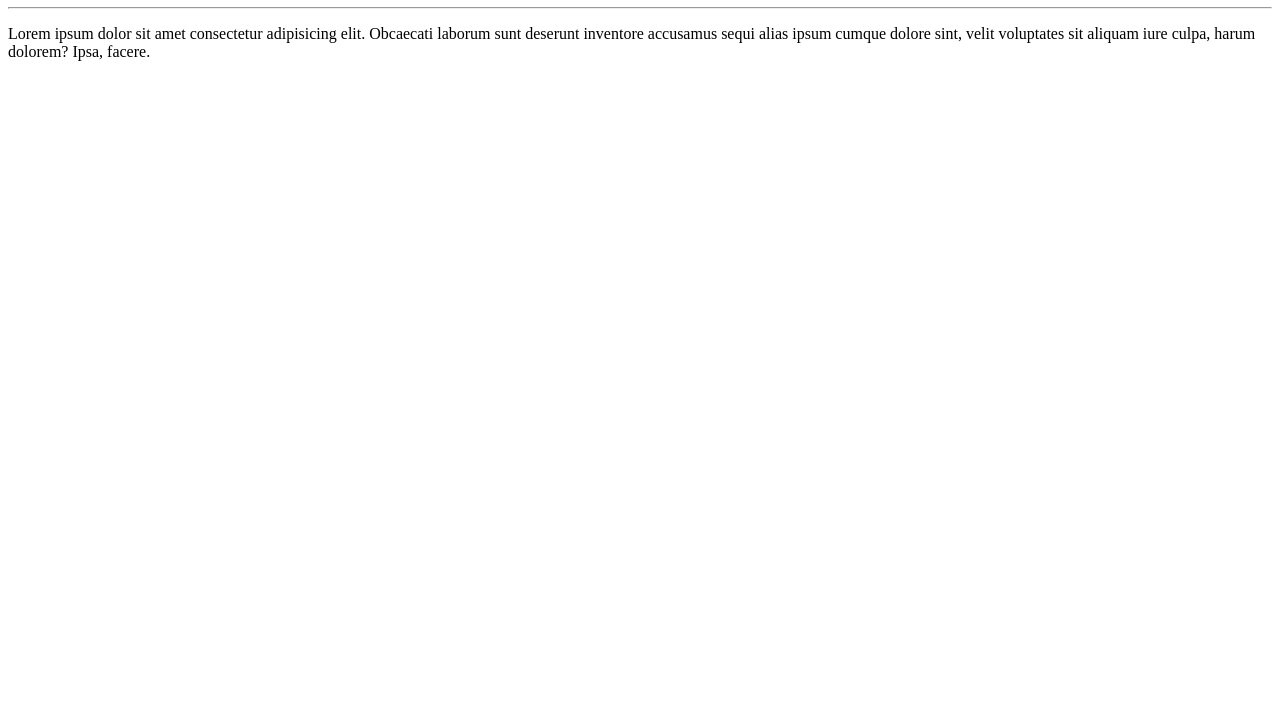
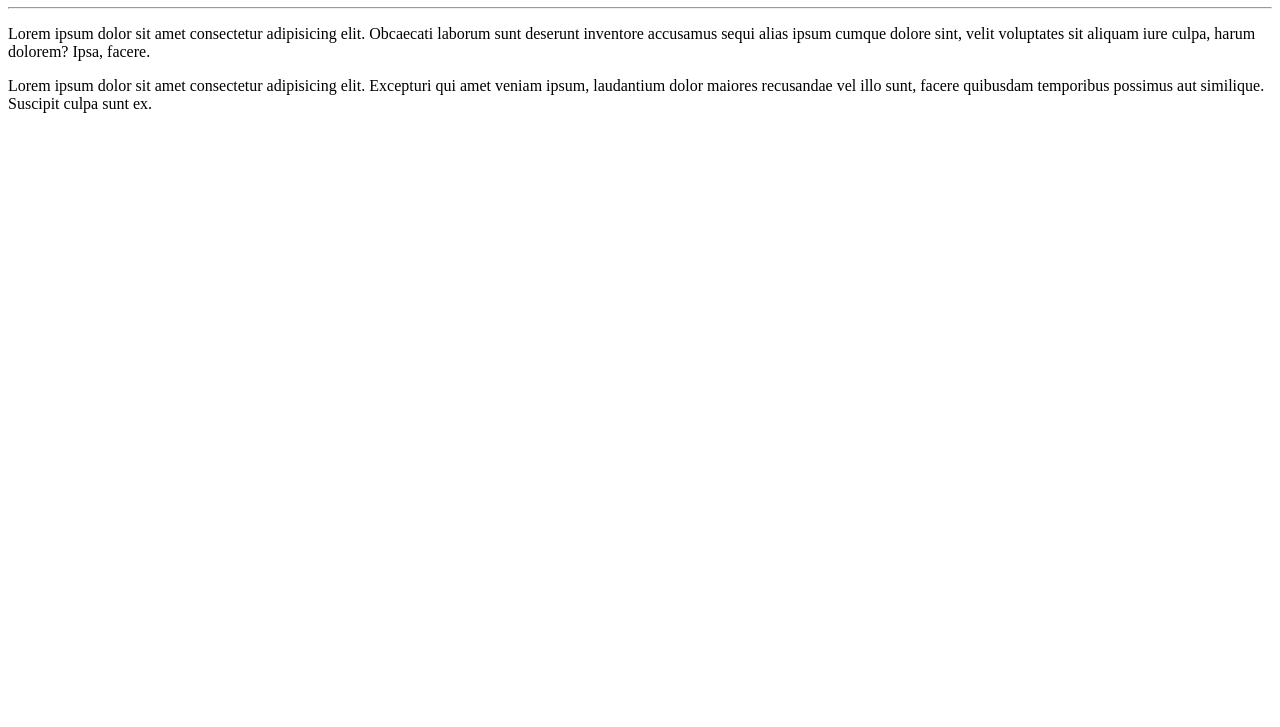
Before and after one commit to riantsy/Ola-Mundo, a plain HTML site: page site-exemplo/index.html in a window 1280 px wide. Shown: the part 73-800 px from the top of the page. Drawn offline with Linux system fonts and the light colour scheme.

Commit message:
adicionei um parágrafo

```diff
--- a/site-exemplo/index.html
+++ b/site-exemplo/index.html
@@ -9,5 +9,6 @@
     <h1>Olá, Mundo!</h1>
     <hr>
     <p>Lorem ipsum dolor sit amet consectetur adipisicing elit. Obcaecati laborum sunt deserunt inventore accusamus sequi alias ipsum cumque dolore sint, velit voluptates sit aliquam iure culpa, harum dolorem? Ipsa, facere.</p>
+    <p>Lorem ipsum dolor sit amet consectetur adipisicing elit. Excepturi qui amet veniam ipsum, laudantium dolor maiores recusandae vel illo sunt, facere quibusdam temporibus possimus aut similique. Suscipit culpa sunt ex.</p>
 </body>
 </html>
```
